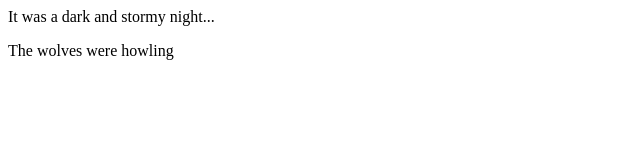
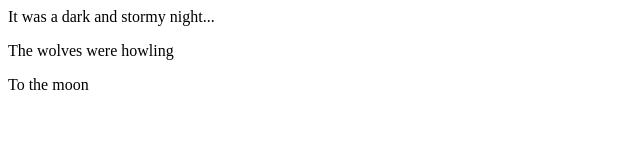
Before and after one commit to imjose1/fireside-story, a plain HTML site: page index.html in a window 1280 px wide. Shown: the full height of the page, 0-640 px from the left. Drawn offline with Linux system fonts and the light colour scheme.

Commit message:
added 3rd line

```diff
--- a/index.html
+++ b/index.html
@@ -2,5 +2,6 @@
   <body>
     <p>It was a dark and stormy night...</p>
   <p>The wolves were howling</p>
+  <p>To the moon</p>
   </body>
 </html>
```
